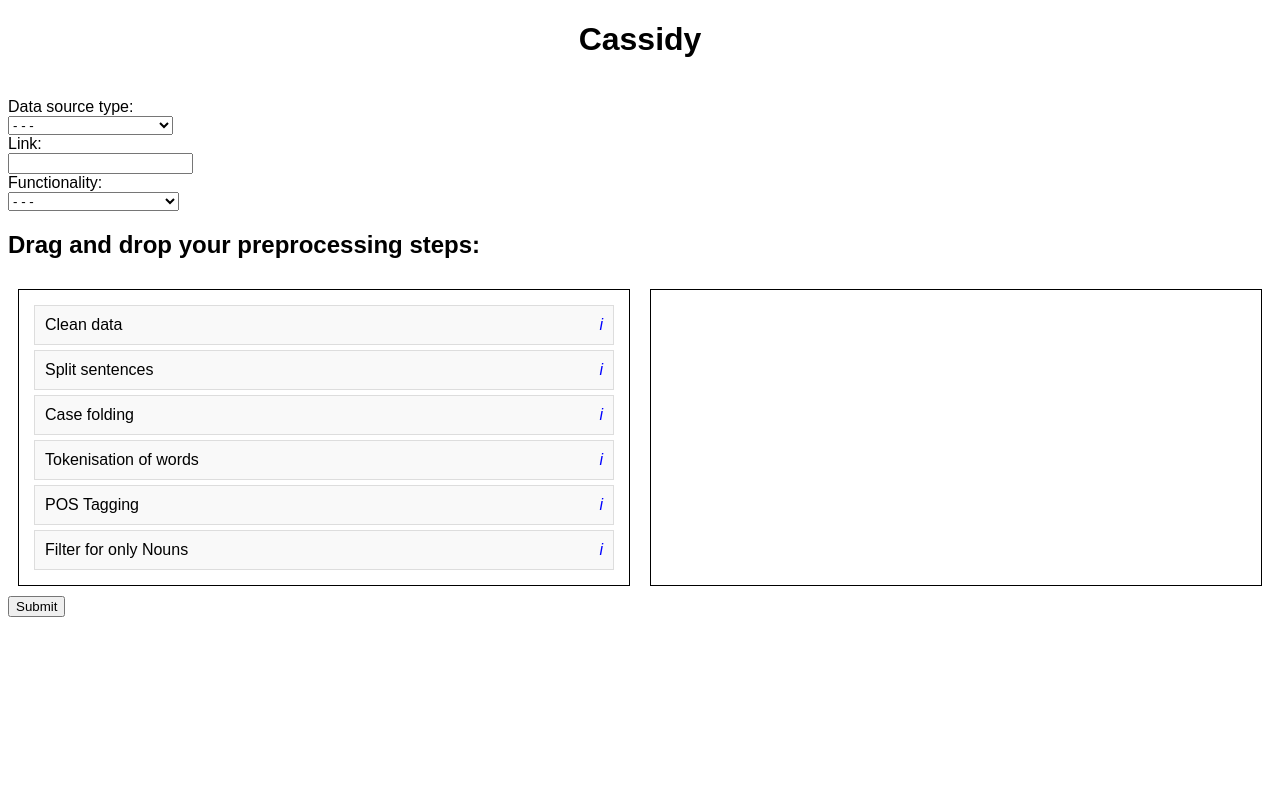
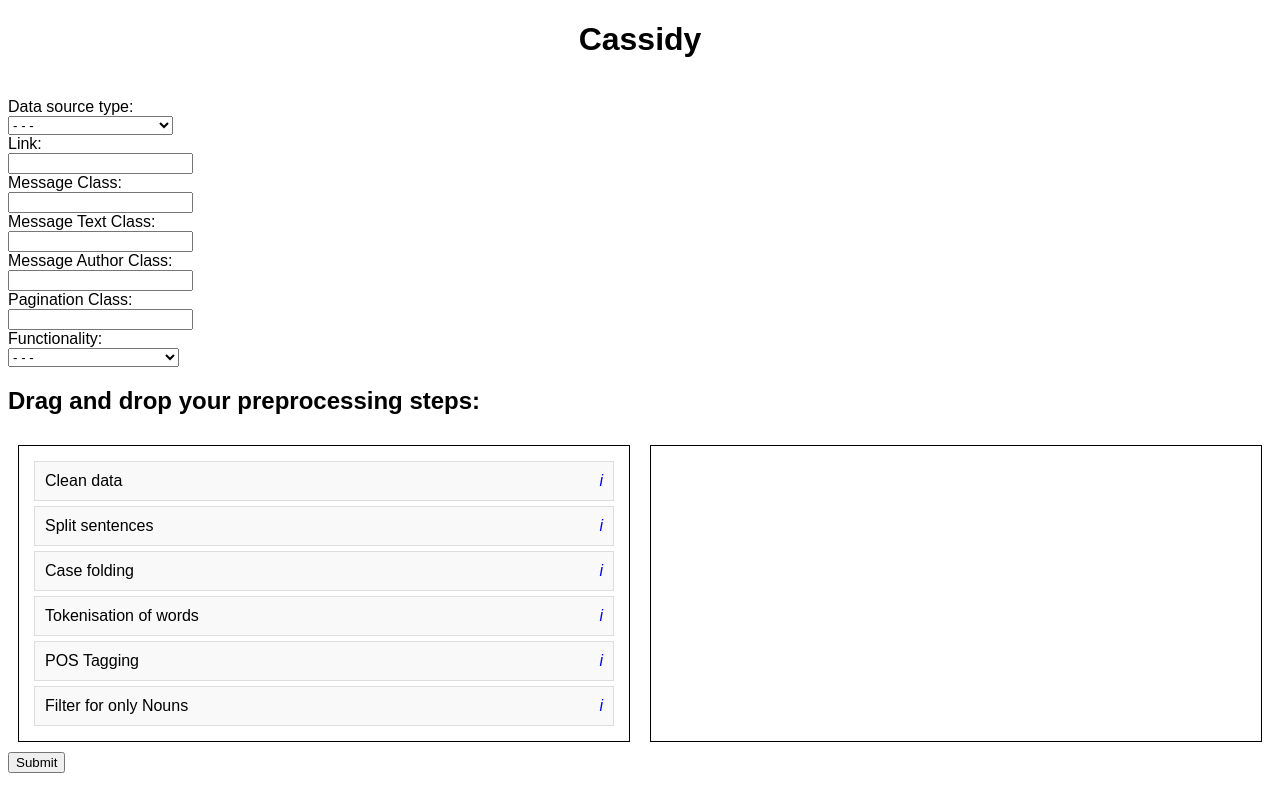
Before and after one commit to Astronoudke/Cassidy, a Flask app: page / in a window 1280 px wide. Run offline with Flask 3, Linux system fonts and the light colour scheme; some libraries are stand-ins or nearby versions.

Commit message:
Edited user interface:
- Added input for different element classes to analyze forum data.
- Makes either link or the element class inputs disappear based on the given input of the data source type.

```diff
--- a/application/F_UserInterface/static/style.css
+++ b/application/F_UserInterface/static/style.css
@@ -56,3 +56,7 @@ h1 {
     border: 1px solid #888;
     width: 300px;
 }
+
+.hidden {
+    display: none;
+}
--- a/application/F_UserInterface/templates/home.html
+++ b/application/F_UserInterface/templates/home.html
@@ -11,14 +11,26 @@
     <form action="/" method="post">
         <h1>Cassidy</h1>
             <br> Data source type: <br>
-            <select name="source_type">
+            <select name="source_type", id="source_type" onchange="updateInputFields()">
                 <option value="None">- - -</option>
                 <option value="Scientific article">Scientific article</option>
                 <option value="Online forum discussion">Online forum discussion</option>
             </select>
             <br>
-            Link: <br>
-            <input type="text" name="link"><br>
+            <div id="link_div">
+                Link: <br>
+                <input type="text" id="link" name="link"><br>
+            </div>
+            <div id="message_div">
+                Message Class: <br>
+                <input type="text" id="message_class" name="message_class"><br>
+                Message Text Class: <br>
+                <input type="text" id="message_text_class" name="message_text_class"><br>
+                Message Author Class: <br>
+                <input type="text" id="message_author_class" name="message_author_class"><br>
+                Pagination Class: <br>
+                <input type="text" id="pagination_class" name="pagination_class"><br>
+            </div>
             Functionality: <br>
             <select name="functionality">
                 <option value="None">- - -</option>
@@ -39,7 +51,8 @@
                     <div class="step" id="clean_data">
                         Clean data
                         <i class="info-icon">i</i>
-                        <div class="info-modal">Info about clean data step...</div>
+                        <div class="info-modal">Removes unnecessary data from the text, such as URLs, extra whitespaces,
+                        usernames et cetera</div>
                     </div>
                     <div class="step" id="split_sentences">
                         Split sentences
@@ -84,6 +97,21 @@
     </form>
 
     <script>
+        function updateInputFields() {
+            var sourceType = document.getElementById('source_type').value;
+            var linkDiv = document.querySelector('#link_div');
+            var messageDiv = document.querySelector('#message_div');
+            // Initially hide all divs
+            linkDiv.style.display = 'none';
+            messageDiv.style.display = 'none';
+            if(sourceType == 'Scientific article') {
+                linkDiv.style.display = 'block';
+            } else if(sourceType == 'Online forum discussion') {
+                linkDiv.style.display = 'block';
+                messageDiv.style.display = 'block';
+            }
+        }
+
         $(function() {
             $(".connectedSortable").sortable({
                 connectWith: ".connectedSortable"
```
